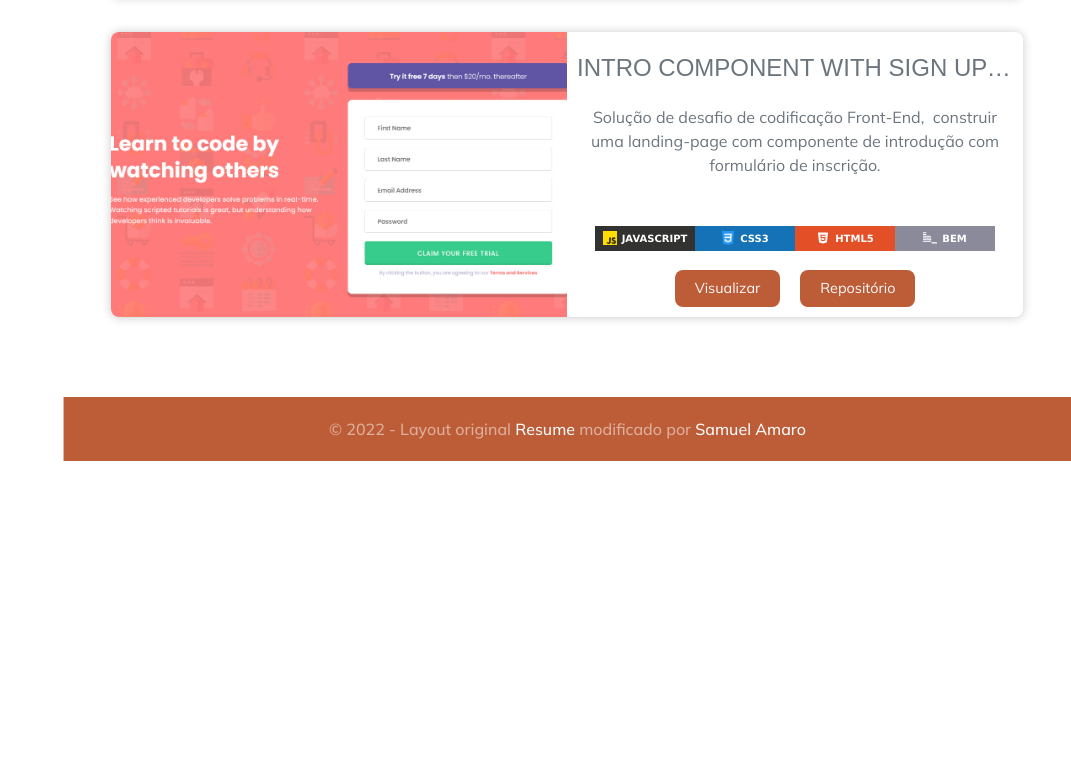
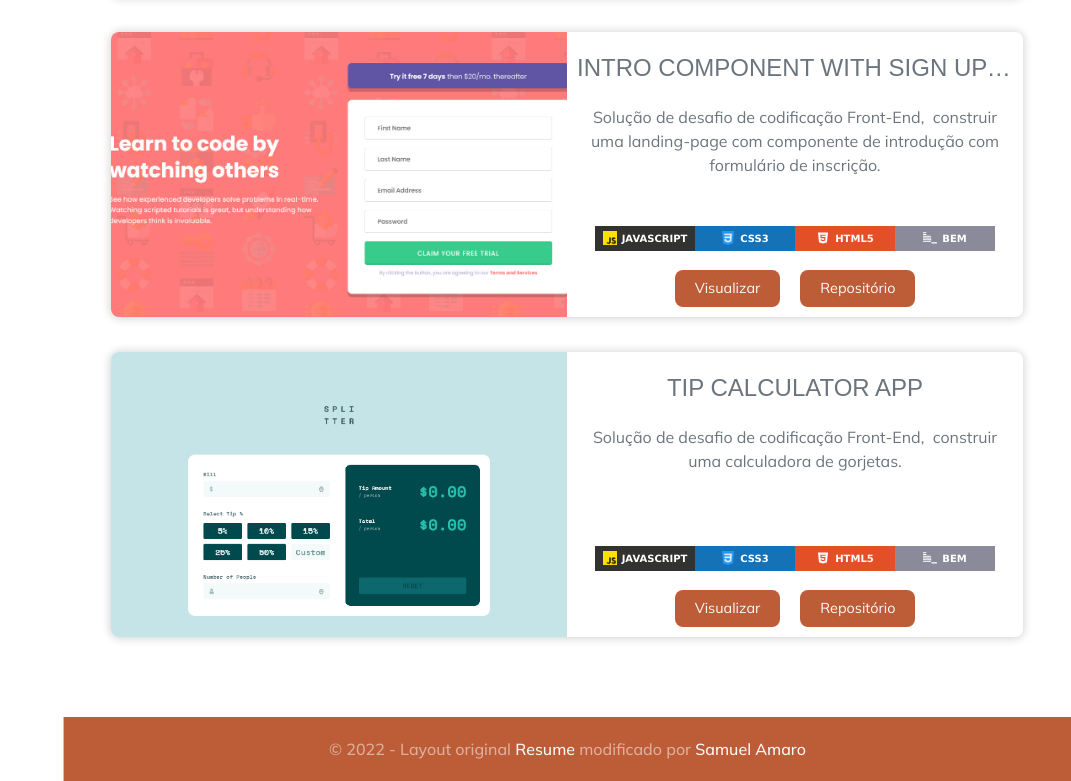
Before and after one commit to Samuel-Amaro/portefolio-website, a plain HTML site: page index.html in a window 1280 px wide. Shown: the part 9355-10136 px from the top of the page, without its empty margins (209-1280 px from the left). Before the commit the page ends 9816 px from the top, so only its background shows below. Drawn offline with nearby package versions, Linux system fonts and the light colour scheme; a web font is replaced by a local one.

Commit message:
new project add

```diff
--- a/css/styles.css
+++ b/css/styles.css
@@ -335,7 +335,7 @@ h1,h2,h3,h4,h5,h6{
 }
 
 .projects__card{
-    width: 330px;
+    width: 330px;/*330px*/
     border-radius: 8px;
     box-shadow: 1px 1px 10px 1px rgba(33, 37, 41, 0.1), -1px -0px 10px 1px rgba(33, 37, 41, 0.1);
 }
--- a/index.html
+++ b/index.html
@@ -30,7 +30,7 @@
                 <div class="main-container__profile-img">
                     <img src="./images/profile.jfif" alt="Imagen perfil Samuel Amaro"/>
                 </div>
-                <nav class="main-container__nav">
+                <nav class="main-container__nav" role="menu">
                     <a href="#sobre" target="_self" rel="next">sobre</a>
                     <a href="#experiencia" target="_self" rel="next">experiência</a>
                     <a href="#skills" target="_self" rel="next">skills</a>
@@ -73,7 +73,7 @@
                             </a>
                         </li>
                     </ul>
-                    <a class="main-container__btn-curriculo" href="./file-download/curriculo-portefolio-samuel-amaro.pdf" target="_blank" rel="external" download="curriculo" type="application/pdf">Download currículo(PDF)</a> <!--buttons-dark-->
+                    <a class="main-container__btn-curriculo" href="./file-download/curriculo-portefolio-samuel-amaro.pdf" target="_blank" rel="external" download="curriculo" type="application/pdf" role="button">Download currículo(PDF)</a> <!--buttons-dark-->
                 </div>
                 <hr class="line-diviser"/>
             </header>
@@ -906,6 +906,43 @@
                                 <a href="https://github.com/Samuel-Amaro/Intro-component-with-sign-up-form" target="_blank" rel="external" class="projects__repository">Repositório</a>
                             </div>
                         </div>
+                        <div class="projects__card">
+                            <div class="projects__img">
+                                <img src="./images/project-22.png" alt="imagen de ilustração de uma calculadora de gorjetas"/>
+                            </div>
+                            <h3 class="projects__title">Tip calculator app</h3>
+                            <p class="projects__details">Solução de desafio de codificação Front-End,  construir uma calculadora de gorjetas.</p>
+                            <div class="badges">
+                                <div class="badge badge__js">
+                                    <div class="badge__ilustration">
+                                        <img src="./images/logo-js.png" alt="logo do JavaScript"/>
+                                    </div>
+                                    <p class="badge__text badge__text_js">JavaScript</p>
+                                </div>
+                                <div class="badge badge__css">
+                                    <div class="badge__ilustration">
+                                        <img src="./images/css-3-logo.png" alt="logo do css3"/>
+                                    </div>
+                                    <p class="badge__text badge__text_css">CSS3</p>
+                                </div>
+                                <div class="badge badge__html">
+                                    <div class="badge__ilustration">
+                                        <img src="./images/html-5.svg" alt="logo do html5"/>
+                                    </div>
+                                    <p class="badge__text badge__text_html">HTML5</p>
+                                </div>
+                                <div class="badge badge__bem">
+                                    <div class="badge__ilustration">
+                                        <img src="./images/bem-logo-white.svg" alt="logo da metodologia css bem"/>
+                                    </div>
+                                    <p class="badge__text badge__text_bem">Bem</p>
+                                </div>
+                            </div>
+                            <div class="projects__links">
+                                <a href="https://samuel-amaro.github.io/tip-calculator-app/" target="_blank" rel="external" class="projects__view">Visualizar</a>
+                                <a href="https://github.com/Samuel-Amaro/tip-calculator-app" target="_blank" rel="external" class="projects__repository">Repositório</a>
+                            </div>
+                        </div>
                     </div>
                 </div>
             </section>
```
Also changed, not shown: images/project-22.png (added).
